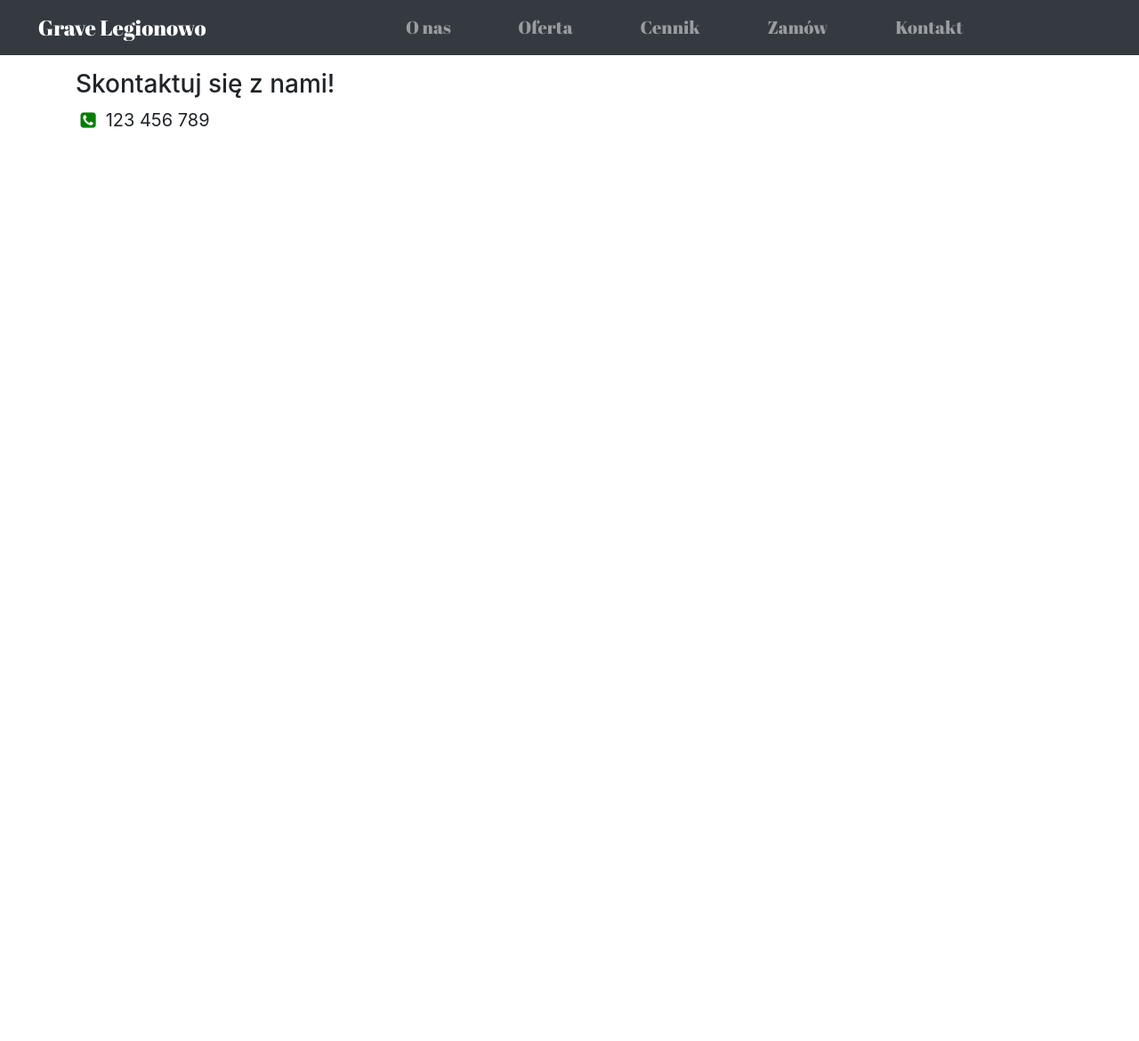
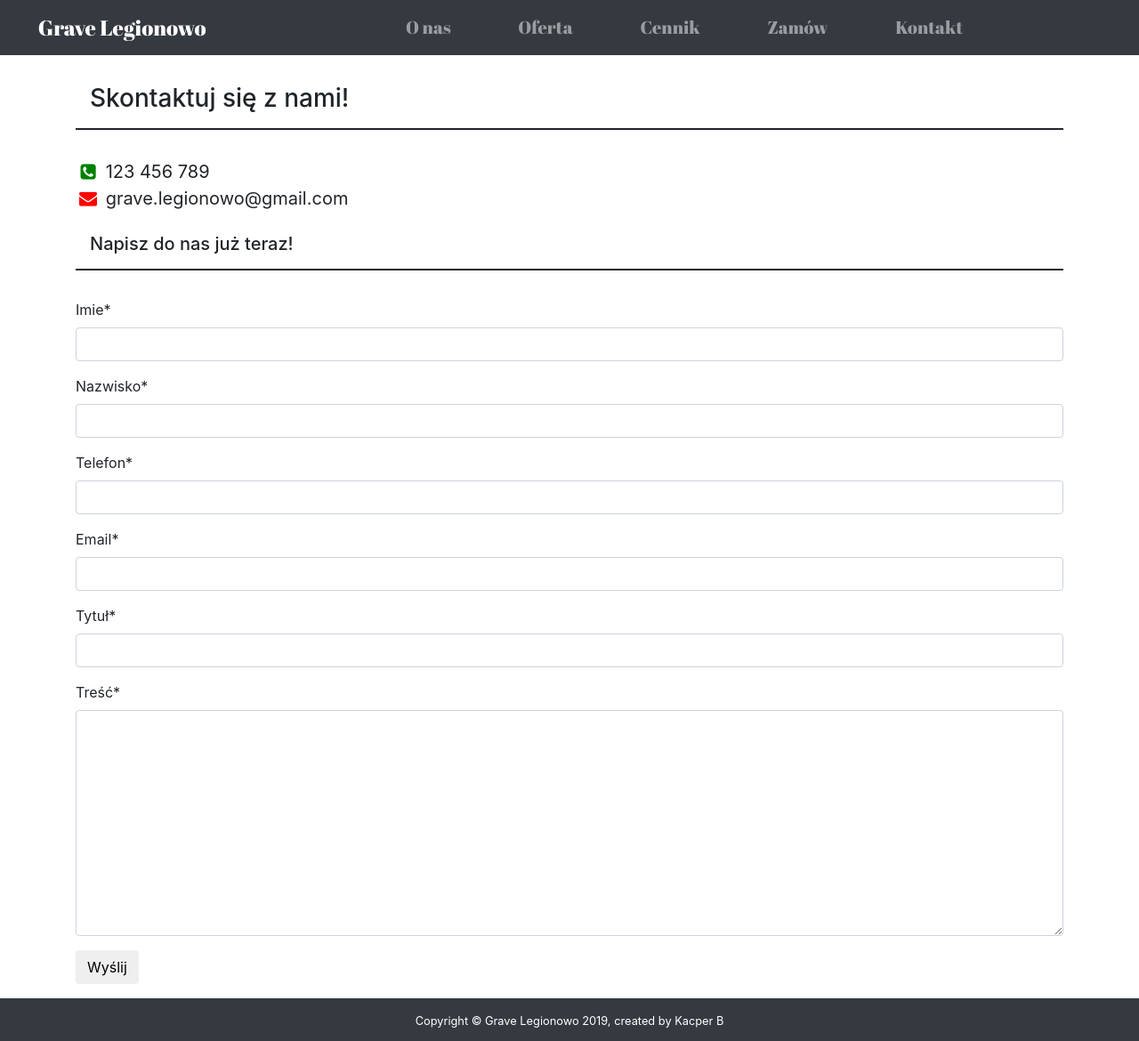
Before and after one commit to kejbi/grave, a Django app: page /kontakt/ in a window 1280 px wide. Shown: the whole page at 89% size. Before the commit the page ends 144 px from the top, so only its background shows below. Run offline with Django 3.2, Linux system fonts and the light colour scheme; some libraries are stand-ins or nearby versions.

Commit message:
page done v1

```diff
--- a/core/forms.py
+++ b/core/forms.py
@@ -1,5 +1,7 @@
 from django import forms
 from .models import Zamowienie
+from django.core.validators import RegexValidator
+import datetime
 
 class ZamownienieForm(forms.ModelForm):
 
@@ -8,7 +10,15 @@ class ZamownienieForm(forms.ModelForm):
         exclude = ['data']
         widgets = {
             'data_usługi': forms.SelectDateWidget(),
-            'data_urodzenia': forms.SelectDateWidget(),
-            'data_śmierci': forms.SelectDateWidget(),
+            'data_urodzenia': forms.SelectDateWidget(years=range(1930, datetime.datetime.now().year+1)),
+            'data_śmierci': forms.SelectDateWidget(years=range(1930, datetime.datetime.now().year+1)),
             'komentarz': forms.Textarea()
         }
+
+class EmailForm(forms.Form):
+    imie = forms.CharField(max_length=100)
+    nazwisko = forms.CharField(max_length=100)
+    telefon = forms.CharField(max_length=9, validators=[RegexValidator(r'^[0-9]{9}$','Numer musi zawierac 9 cyfr')])
+    email = forms.EmailField()
+    tytuł = forms.CharField(max_length=200)
+    treść = forms.CharField(widget=forms.Textarea)
--- a/core/models.py
+++ b/core/models.py
@@ -46,9 +46,9 @@ class Zamowienie(models.Model):
     nazwisko_zmarłego = models.CharField(max_length=200, null=False, blank=False)
     data_urodzenia = models.DateField(null=True)
     data_śmierci = models.DateField(null=True)
-    kwatera = models.CharField(max_length=200, null=True, blank=True)
-    rząd = models.IntegerField(null=True, blank=True)
-    nr_grobu = models.IntegerField(null=True, blank=True)
+    kwatera = models.CharField(max_length=10, null=True, blank=True)
+    rząd = models.CharField(max_length=10, null=True, blank=True)
+    nr_grobu = models.CharField(max_length=10, null=True, blank=True)
     komentarz = models.TextField(null=True, blank=True)
     data = models.DateTimeField(default=timezone.now)
     data_usługi = models.DateField(null=False, blank=False)
--- a/core/static/core/main.css
+++ b/core/static/core/main.css
@@ -1,4 +1,18 @@
+body {
+    display: flex;
+    flex-direction: column;
+    min-height: 100vh;
+}
 
+.page-header {
+    border-bottom: 2px solid #212529;
+    margin-bottom: 2rem;
+    padding: 1rem;
+}
+
+p{
+    font-size: 1.5rem;
+}
 
 nav {
     font-family: 'Abril Fatface', cursive;
@@ -8,8 +22,23 @@ nav {
 .navbar-brand{
     font-size: 24px;
 }
+
 #navbarNav{
     flex-grow: initial;
+}
+.page-content{
+    flex: 1 0 auto;
+}
+
+.footer {
+    flex-shrink: 0;
+    display: flex;
+    width: 100%;
+    height: 6vh;
+    justify-content: center;
+    align-items: center;
+    color: white;
+    margin-top: 2vh;
 }
 
 @media (max-width: 768px) {
--- a/core/templates/core/base.html
+++ b/core/templates/core/base.html
@@ -38,7 +38,7 @@
             </ul>
         </div>
     </nav>
-    <main class="container">
+    <main class="container page-content">
         {% if messages %}
             {% for message in messages %}
                 <div class="alert alert-{{message.tags}}">
@@ -49,7 +49,11 @@
         {% block content %}
         {% endblock %}
     </main>
-
+    <footer class="footer bg-dark">
+        <div class="container text-center">
+            <small>Copyright &copy; Grave Legionowo 2019, created by Kacper B</small>
+        </div>
+    </footer>
     <script src="https://code.jquery.com/jquery-3.2.1.slim.min.js" integrity="sha384-KJ3o2DKtIkvYIK3UENzmM7KCkRr/rE9/Qpg6aAZGJwFDMVNA/GpGFF93hXpG5KkN" crossorigin="anonymous"></script>
     <script src="https://cdnjs.cloudflare.com/ajax/libs/popper.js/1.12.9/umd/popper.min.js" integrity="sha384-ApNbgh9B+Y1QKtv3Rn7W3mgPxhU9K/ScQsAP7hUibX39j7fakFPskvXusvfa0b4Q" crossorigin="anonymous"></script>
     <script src="https://maxcdn.bootstrapcdn.com/bootstrap/4.0.0/js/bootstrap.min.js" integrity="sha384-JZR6Spejh4U02d8jOt6vLEHfe/JQGiRRSQQxSfFWpi1MquVdAyjUar5+76PVCmYl" crossorigin="anonymous"></script>
--- a/core/templates/core/contact.html
+++ b/core/templates/core/contact.html
@@ -1,8 +1,19 @@
 {% extends "core/base.html" %}
+{% load crispy_forms_tags%}
 {% block content %}
-    <h3>Skontaktuj się z nami!</h3>
+    <h3 class="page-header">Skontaktuj się z nami!</h3>
     <div style="font-size: 20px">
         <i class="demo-icon icon-phone-squared" style="color: green"></i> 123 456 789
     </div>
-
+    <div style="font-size: 20px" class="mb-2">
+        <i class="demo-icon icon-mail-alt" style="color: red"></i> grave.legionowo@gmail.com
+    </div>
+    <div>
+        <h5 class="page-header">Napisz do nas już teraz!</h5>
+        <form method="POST">
+            {% csrf_token %}
+            {{ form|crispy }}
+            <button class="btn" type="submit">Wyślij</button>
+        </form>
+    </div>
 {% endblock %}
--- a/core/templates/core/home.html
+++ b/core/templates/core/home.html
@@ -1,9 +1,9 @@
 {% extends "core/base.html" %}
 {% block content %}
 
-    <h3>Aktualności</h3>
+    <h3 class="page-header">Aktualności</h3>
     {% for post in posts %}
-        <div class="card">
+        <div class="card mb-3">
             <div class="card-header">
                 {{post.data}}
             </div>
--- a/core/templates/core/offer.html
+++ b/core/templates/core/offer.html
@@ -1,7 +1,7 @@
 {% extends "core/base.html" %}
 {% load static %}
 {% block content %}
-    <h3>Oferta</h3>
+    <h3 class="page-header">Oferta</h3>
     <div class="d-flex flex-wrap justify-content-center">
         <div class="card m-2 " style="width: 18rem;">
             <img src="{% static 'imgs/night.jpg' %}" class="card-img-top" alt="...">
--- a/core/templates/core/order.html
+++ b/core/templates/core/order.html
@@ -1,7 +1,7 @@
 {% extends "core/base.html" %}
 {% load crispy_forms_tags %}
 {% block content %}
-    <h3>Zamów już teraz!</h3>
+    <h3 class="page-header">Zamów już teraz!</h3>
     <form method="POST">
         {% csrf_token %}
         <div class="form-row">
--- a/core/templates/core/prices.html
+++ b/core/templates/core/prices.html
@@ -1,6 +1,6 @@
 {% extends "core/base.html" %}
 {% block content %}
-    <h3>Cennik</h3>
+    <h3 class="page-header">Cennik</h3>
     <h3>Sprzątanie grobu</h3>
     <table class="table table-bordered">
         <thead class="thead-dark">
--- a/core/views.py
+++ b/core/views.py
@@ -1,7 +1,11 @@
 from django.shortcuts import render, redirect
 from .models import Post
-from .forms import ZamownienieForm
+from .forms import ZamownienieForm, EmailForm
 from django.contrib import messages
+from django.core.mail import send_mail
+from smtplib import SMTPException
+from grave_web import settings
+EMAIL = 'biegajski.kacper@gmail.com'
 
 # Create your views here.
 def home(request):
@@ -29,7 +33,27 @@ def order(request):
     return render(request, 'core/order.html', {'form': form})
 
 def contact(request):
-    return render(request, 'core/contact.html')
+    if request.method == 'POST':
+        form = EmailForm(request.POST)
+        if form.is_valid():
+            email = form.cleaned_data['email']
+            imie = form.cleaned_data['imie']
+            nazwisko = form.cleaned_data['nazwisko']
+            telefon = form.cleaned_data['telefon']
+            user_subject = form.cleaned_data['tytuł']
+            subject = f'[{imie} {nazwisko} - {telefon}] {user_subject}'
+            user_message = form.cleaned_data['treść']
+            message = f'{user_message}\n\nimie: {imie}\nnazwisko: {nazwisko}\ntelefon: {telefon}\nemail: {email}'
+            try:
+                send_mail(subject, message, settings.EMAIL_HOST_USER, [EMAIL])
+                messages.success(request, 'Pomyślnie wysłano wiadomość.')
+                redirect('contact')
+            except SMTPException:
+                messages.warning(request, 'Wystąpił błąd podczas wysyłania wiadomości. Spróbuj jeszcze raz.')
+                redirect('contact')
+    else:
+        form = EmailForm()
+    return render(request, 'core/contact.html', {'form': form})
 
 def about(request):
     return render(request, 'core/about.html')
```
Also changed, not shown: core/templates/core/about.html (+4 -4 lines), grave_web/settings.py (+7 -0 lines), core/migrations/0008_auto_20191018_1137.py (added).
